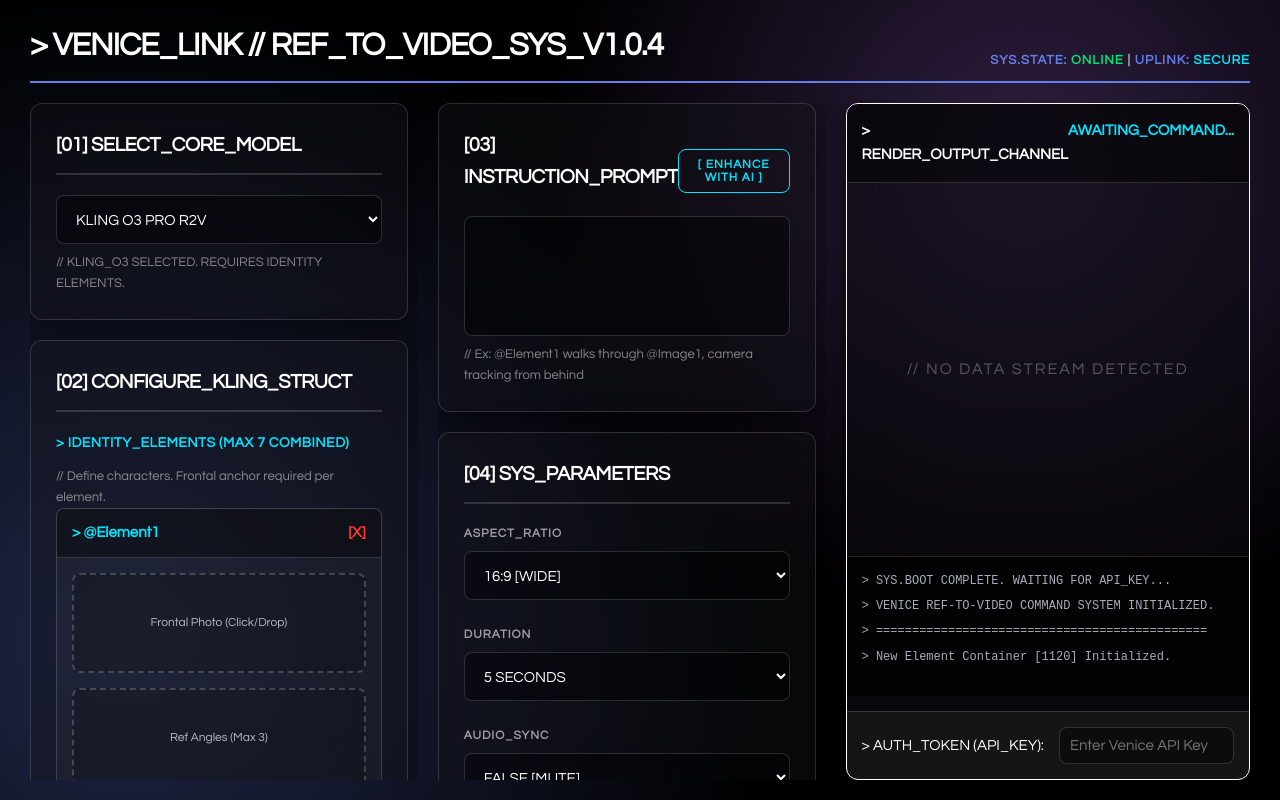
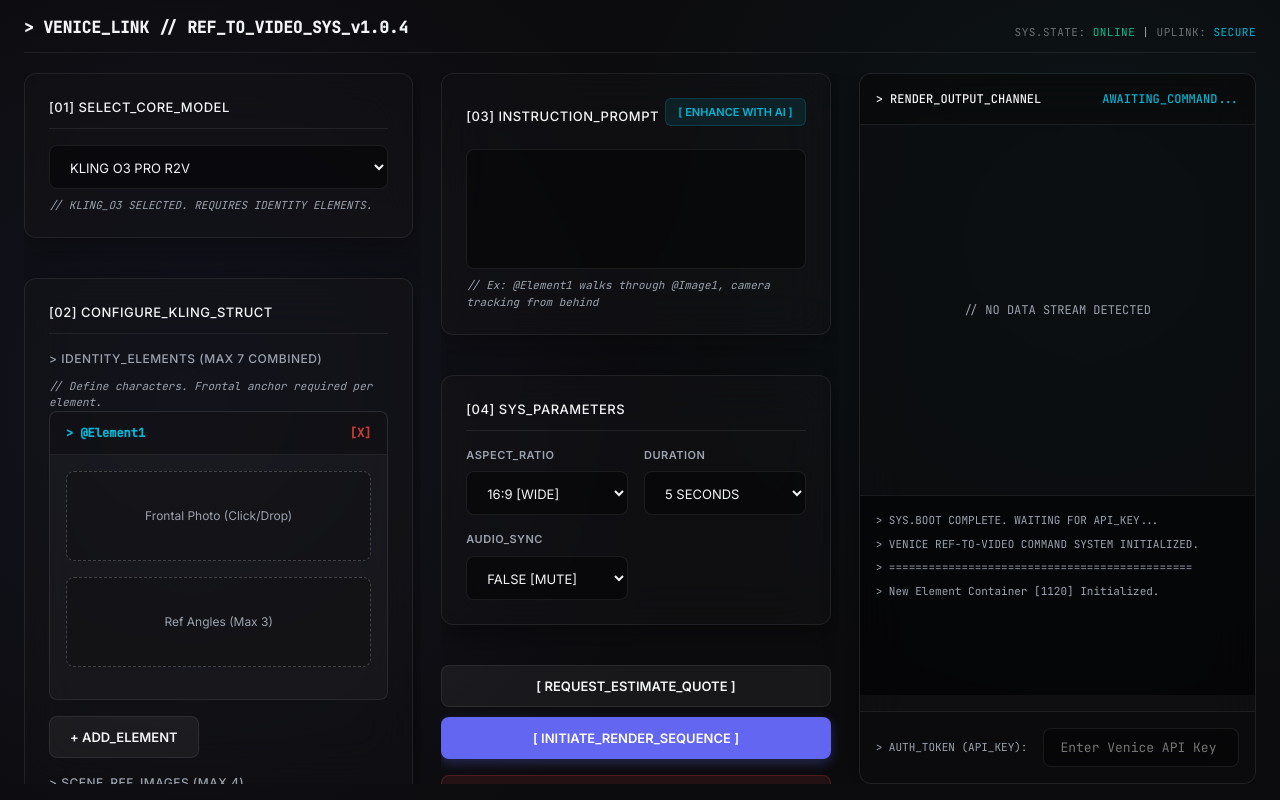
Before and after one commit to vivmuk/R2V-Venice, a website: page index.html in a window 1280 px wide. Both pictures are taken after a click on the button "+ ADD_ELEMENT". Drawn offline with Linux system fonts and the light colour scheme.

Commit message:
refactor: update UI theme with Inter font, refined color palette, and modernized glassmorphism styles

```diff
--- a/app.js
+++ b/app.js
@@ -282,9 +282,9 @@ function buildPayload(isQuote = false) {
         })).filter(e => e.frontal_image_url);
 
         if (elementsApiData.length > 0) payload.elements = elementsApiData;
-        if (klingSceneData.length > 0) payload.image_urls = klingSceneData;
+        if (klingSceneData.length > 0) payload.scene_image_urls = klingSceneData;
 
-        if (!payload.elements && !payload.image_urls) {
+        if (!payload.elements && !payload.scene_image_urls) {
             throw new Error('KLING O3 reqs at least 1 Element or Scene Ref');
         }
     } else {
--- a/index.html
+++ b/index.html
@@ -6,7 +6,7 @@
     <title>Venice AI Command Center | R2V</title>
     <link rel="preconnect" href="https://fonts.googleapis.com">
     <link rel="preconnect" href="https://fonts.gstatic.com" crossorigin>
-    <link href="https://fonts.googleapis.com/css2?family=IBM+Plex+Mono:wght@400;500;600&family=JetBrains+Mono:wght@400;700;800&display=swap" rel="stylesheet">
+    <link href="https://fonts.googleapis.com/css2?family=Inter:wght@300;400;500;600;700&family=JetBrains+Mono:wght@400;500&display=swap" rel="stylesheet">
     <link rel="stylesheet" href="style.css">
 </head>
 <body>
--- a/style.css
+++ b/style.css
@@ -1,22 +1,25 @@
 :root {
-    /* Swiss + Glassmorphism Palette */
-    --swiss-blue: #667EEA;
-    --swiss-purple: #764BA2;
-    --swiss-red: #FF3B30;
-    --swiss-black: #000000;
-    --swiss-white: #FFFFFF;
+    /* Refined Palettes */
+    --accent-blue: #6366f1;
+    --accent-blue-hover: #4f46e5;
+    --accent-cyan: #06b6d4;
+    --accent-cyan-hover: #0891b2;
+    --danger: #ef4444;
+    --danger-hover: #dc2626;
+    --success: #10b981;
 
-    /* Terminal Accents */
-    --neon-green: #00e676;
-    --neon-cyan: #00e5ff;
+    --bg-color: #0c0c0e;
+    --text-primary: #f3f4f6;
+    --text-muted: #9ca3af;
 
-    --font-primary: 'Century Gothic', CenturyGothic, Helvetica, Arial, sans-serif;
+    --font-primary: 'Inter', system-ui, sans-serif;
+    --font-mono: 'JetBrains Mono', monospace;
 
-    /* Glass Properties */
-    --glass-bg: rgba(20, 20, 25, 0.4);
-    --glass-border: rgba(255, 255, 255, 0.15);
+    /* Glass / Borders */
+    --glass-bg: rgba(20, 20, 24, 0.4);
+    --glass-border: rgba(255, 255, 255, 0.08);
     --glass-blur: blur(24px);
-    --glass-shadow: 0 8px 32px 0 rgba(0, 0, 0, 0.5);
+    --glass-shadow: 0 8px 32px rgba(0, 0, 0, 0.4);
 }
 
 * {
@@ -26,42 +29,45 @@
 }
 
 body {
-    background: var(--swiss-black);
-    /* Swiss-glass abstract background */
+    background: var(--bg-color);
     background-image:
-        radial-gradient(circle at 80% 20%, rgba(118, 75, 162, 0.4) 0%, transparent 40%),
-        radial-gradient(circle at 10% 80%, rgba(102, 126, 234, 0.3) 0%, transparent 50%);
+        radial-gradient(circle at 15% 50%, rgba(99, 102, 241, 0.08) 0%, transparent 45%),
+        radial-gradient(circle at 85% 30%, rgba(6, 182, 212, 0.05) 0%, transparent 40%);
     background-attachment: fixed;
-    color: var(--swiss-white);
+    color: var(--text-primary);
     font-family: var(--font-primary);
-    font-size: 15px;
-    line-height: 1.6;
+    font-size: 13px;
+    line-height: 1.5;
     height: 100vh;
     min-height: 100vh;
     overflow: hidden;
+    -webkit-font-smoothing: antialiased;
 }
 
-/* Typography & General (Swiss Minimal) */
+/* Typography */
 h1, h2, h3, h4 {
-    font-weight: 700;
-    letter-spacing: -0.5px; /* Swiss tight tracking */
-    text-transform: uppercase;
+    font-weight: 500;
 }
 
 h2 {
-    font-size: 20px;
-    border-bottom: 2px solid var(--glass-border);
-    padding-bottom: 12px;
-    margin-bottom: 20px;
-    color: var(--swiss-white);
+    font-size: 13px;
+    text-transform: uppercase;
+    letter-spacing: 0.5px;
+    color: var(--text-primary);
+    border-bottom: 1px solid var(--glass-border);
+    padding-bottom: 10px;
+    margin-bottom: 16px;
     display: flex;
     justify-content: space-between;
+    align-items: center;
 }
 
 h3 {
-    font-size: 14px;
-    color: var(--neon-cyan);
-    margin-bottom: 12px;
+    font-size: 12px;
+    color: var(--text-muted);
+    margin-bottom: 10px;
+    font-weight: 500;
+    text-transform: uppercase;
     letter-spacing: 0.5px;
 }
 
@@ -69,7 +75,7 @@ h3 {
     max-width: 100%;
     height: 100vh;
     margin: 0;
-    padding: 20px 30px;
+    padding: 16px 24px;
     position: relative;
     z-index: 10;
     display: flex;
@@ -81,20 +87,24 @@ h3 {
     display: flex;
     justify-content: space-between;
     align-items: flex-end;
-    border-bottom: 2px solid var(--swiss-blue);
-    padding-bottom: 10px;
+    border-bottom: 1px solid var(--glass-border);
+    padding-bottom: 12px;
     margin-bottom: 20px;
     flex-shrink: 0;
 }
 
 .sys-title h1 {
-    font-size: 32px;
-    color: var(--swiss-white);
-    letter-spacing: -1px;
+    font-size: 16px;
+    font-weight: 600;
+    color: var(--text-primary);
+    display: flex;
+    align-items: center;
+    gap: 8px;
+    font-family: var(--font-mono);
 }
 
 .sys-title .cursor {
-    color: var(--neon-cyan);
+    color: var(--accent-cyan);
     animation: blink 1s step-end infinite;
 }
 
@@ -103,21 +113,21 @@ h3 {
 }
 
 .sys-status {
-    font-size: 13px;
-    color: rgba(255,255,255,0.7);
-    font-weight: bold;
-    letter-spacing: 1px;
+    font-size: 11px;
+    font-family: var(--font-mono);
+    color: var(--text-muted);
+    letter-spacing: 0.5px;
 }
 
-.status-label { color: var(--swiss-blue); }
-.green { color: var(--neon-green); }
-.cyan { color: var(--neon-cyan); }
+.status-label { color: rgba(255,255,255,0.4); }
+.green { color: var(--success); }
+.cyan { color: var(--accent-cyan); }
 .blinking { animation: blink 2s infinite; }
 
-/* Main Panels - Dashboard Grid */
+/* Dashboard Grid */
 .control-panel {
     display: grid;
-    grid-template-columns: 1.2fr 1.2fr 1fr;
+    grid-template-columns: 1fr 1fr 1fr;
     gap: 20px;
     flex-grow: 1;
     overflow: hidden;
@@ -127,35 +137,43 @@ h3 {
     display: flex;
     flex-direction: column;
     height: 100%;
+    gap: 20px;
 }
 
 .scrollable-col {
     overflow-y: auto;
-    padding-right: 10px;
+    padding-right: 8px;
 }
 .scrollable-col::-webkit-scrollbar {
     width: 6px;
 }
+.scrollable-col::-webkit-scrollbar-track {
+    background: transparent;
+}
 .scrollable-col::-webkit-scrollbar-thumb {
+    background: rgba(255,255,255,0.1);
+    border-radius: 4px;
+}
+.scrollable-col::-webkit-scrollbar-thumb:hover {
     background: rgba(255,255,255,0.2);
-    border-radius: 4px;
 }
 
 .panel-section {
     background: var(--glass-bg);
     border: 1px solid var(--glass-border);
     border-radius: 12px;
-    padding: 25px;
+    padding: 24px;
     box-shadow: var(--glass-shadow);
     backdrop-filter: var(--glass-blur);
     -webkit-backdrop-filter: var(--glass-blur);
 }
 
 .sys-msg, .sys-hint {
-    color: rgba(255,255,255,0.5);
-    font-size: 13px;
+    color: var(--text-muted);
+    font-size: 11px;
     margin-top: 8px;
-    font-style: normal;
+    font-style: italic;
+    font-family: var(--font-mono);
 }
 
 .hidden { display: none !important; }
@@ -163,138 +181,114 @@ h3 {
 /* Inputs */
 .terminal-input {
     background: rgba(0, 0, 0, 0.4);
-    color: var(--swiss-white);
+    color: var(--text-primary);
     border: 1px solid var(--glass-border);
     border-radius: 8px;
-    padding: 15px;
+    padding: 12px 16px;
     font-family: var(--font-primary);
-    font-size: 15px;
+    font-size: 13px;
     width: 100%;
     outline: none;
-    transition: all 0.3s ease;
+    transition: all 0.2s ease;
 }
 
 .terminal-input:focus {
-    border-color: var(--neon-cyan);
+    border-color: var(--accent-blue);
     background: rgba(0, 0, 0, 0.6);
-    box-shadow: 0 0 0 3px rgba(0, 229, 255, 0.15);
-}
-
-.prompt-box {
-    margin-bottom: 10px;
+    box-shadow: 0 0 0 3px rgba(99, 102, 241, 0.15);
 }
 
 .rich-prompt {
     min-height: 120px;
-    max-height: 300px;
+    max-height: 250px;
     overflow-y: auto;
     white-space: pre-wrap;
     word-break: break-all;
-    line-height: 1.8;
+    line-height: 1.6;
 }
 
 .ref-highlight {
-    color: var(--swiss-black);
-    background-color: var(--neon-green);
-    padding: 2px 8px;
+    color: #fff;
+    background-color: rgba(6, 182, 212, 0.2);
+    border: 1px solid var(--accent-cyan);
+    padding: 2px 6px;
     border-radius: 4px;
-    font-weight: bold;
+    font-weight: 500;
+    font-size: 12px;
     margin: 0 2px;
-    user-select: all;
-    display: inline-block;
 }
 
-/* Grid Layouts - Swiss Structure */
+/* Upload & Drop Areas */
 .upload-grid {
     display: grid;
-    grid-template-columns: repeat(auto-fill, minmax(280px, 1fr));
-    gap: 20px;
+    grid-template-columns: 1fr;
+    gap: 16px;
 }
 
-/* File Drop Areas */
 .file-drop-area {
-    border: 2px dashed rgba(255,255,255,0.2);
+    border: 1px dashed rgba(255,255,255,0.2);
     border-radius: 8px;
     background: rgba(0,0,0,0.2);
     padding: 20px;
     text-align: center;
     position: relative;
     cursor: pointer;
-    transition: all 0.3s ease;
-    min-height: 100px;
+    transition: all 0.2s ease;
+    min-height: 90px;
     display: flex;
     flex-direction: column;
     align-items: center;
     justify-content: center;
 }
 
-.file-drop-area:hover, .file-drop-area.dragover {
-    border-color: var(--swiss-blue);
-    background: rgba(102, 126, 234, 0.1);
+.file-drop-area:hover {
+    border-color: var(--accent-blue);
+    background: rgba(99, 102, 241, 0.08);
 }
 
 .hidden-input {
     position: absolute;
-    top: 0; left: 0; right: 0; bottom: 0;
+    inset: 0;
     opacity: 0;
     cursor: pointer;
     width: 100%;
     height: 100%;
 }
 
-.drop-text { color: var(--swiss-white); font-size: 14px; font-weight: bold; }
-.drop-text-sm { color: rgba(255,255,255,0.7); font-size: 12px; }
+.drop-text { color: var(--text-primary); font-size: 13px; font-weight: 500; }
+.drop-text-sm { color: var(--text-muted); font-size: 12px; }
 
 /* Image Previews */
 .preview-row {
     display: flex;
     flex-wrap: wrap;
-    gap: 15px;
+    gap: 12px;
 }
 
 .preview-chip {
-    width: 80px;
-    height: 80px;
-    background: rgba(0,0,0,0.5);
+    width: 64px;
+    height: 64px;
+    background: rgba(0,0,0,0.4);
     border: 1px solid var(--glass-border);
     border-radius: 8px;
     position: relative;
     background-size: cover;
     background-position: center;
-    box-shadow: 0 4px 12px rgba(0,0,0,0.4);
+    box-shadow: 0 4px 12px rgba(0,0,0,0.2);
 }
 
 .chip-label {
     position: absolute;
-    bottom: -25px;
-    left: 0; right: 0;
-    text-align: center;
-    font-size: 11px;
-    color: var(--neon-green);
-    font-weight: bold;
-    background: var(--glass-bg);
-    border: 1px solid var(--glass-border);
-    backdrop-filter: var(--glass-blur);
+    bottom: -22px;
+    left: 50%;
+    transform: translateX(-50%);
+    font-size: 10px;
+    color: var(--text-primary);
+    background: var(--accent-blue);
     border-radius: 4px;
-    padding: 2px 0;
-}
-
-.preview-chip .remove-btn {
-    position: absolute;
-    top: -8px; right: -8px;
-    background: var(--swiss-red);
-    color: var(--swiss-white);
-    border: none;
-    border-radius: 50%;
-    width: 24px; height: 24px;
-    font-size: 12px;
-    font-weight: bold;
-    display: flex;
-    align-items: center;
-    justify-content: center;
-    cursor: pointer;
-    z-index: 5;
-    box-shadow: 0 2px 8px rgba(255, 59, 48, 0.5);
+    padding: 2px 8px;
+    white-space: nowrap;
+    font-weight: 600;
 }
 
 /* Cards */
@@ -305,170 +299,196 @@ h3 {
     overflow: hidden;
 }
 .card-header {
-    background: rgba(0,0,0,0.4);
-    padding: 12px 15px;
+    background: rgba(0,0,0,0.3);
+    padding: 12px 16px;
     display: flex;
     justify-content: space-between;
+    align-items: center;
     border-bottom: 1px solid var(--glass-border);
-    font-weight: bold;
-    color: var(--neon-cyan);
+    font-size: 12px;
+    font-family: var(--font-mono);
+    font-weight: 600;
+    color: var(--accent-cyan);
 }
 .btn-remove-element {
-    color: var(--swiss-red);
+    color: var(--danger);
     cursor: pointer;
+    font-size: 12px;
+    opacity: 0.8;
 }
-.card-body { padding: 15px; }
+.btn-remove-element:hover { opacity: 1; text-decoration: underline; }
+.card-body { padding: 16px; }
 
 /* Settings */
 .settings-grid .settings-row {
-    display: flex;
-    flex-wrap: wrap;
-    gap: 25px;
+    display: grid;
+    grid-template-columns: 1fr 1fr;
+    gap: 16px;
 }
 
 .setting-item {
-    flex: 1;
-    min-width: 180px;
     display: flex;
     flex-direction: column;
     gap: 8px;
 }
 .setting-item label {
-    font-weight: bold;
-    font-size: 12px;
-    color: rgba(255,255,255,0.6);
-    letter-spacing: 1px;
+    font-size: 11px;
+    color: var(--text-muted);
+    font-weight: 600;
+    letter-spacing: 0.5px;
 }
 
 /* Buttons */
 .btn-primary, .btn-secondary, .btn-danger, .btn-action {
     font-family: var(--font-primary);
-    padding: 14px 24px;
-    font-size: 15px;
-    font-weight: bold;
+    padding: 12px 20px;
+    font-size: 13px;
+    font-weight: 600;
     cursor: pointer;
     border-radius: 8px;
-    transition: all 0.3s ease;
-    border: none;
-    text-transform: uppercase;
-    letter-spacing: 1px;
+    transition: all 0.2s ease;
+    border: 1px solid transparent;
+    display: inline-flex;
+    align-items: center;
+    justify-content: center;
+    gap: 8px;
 }
 
 .btn-primary {
-    background: var(--swiss-blue);
-    color: var(--swiss-white);
+    background: var(--accent-blue);
+    color: #fff;
     width: 100%;
-    box-shadow: 0 4px 15px rgba(102, 126, 234, 0.4);
+    box-shadow: 0 4px 12px rgba(99, 102, 241, 0.3);
 }
 .btn-primary:hover {
-    background: #5a71d8;
-    transform: translateY(-2px);
-    box-shadow: 0 6px 20px rgba(102, 126, 234, 0.6);
+    background: var(--accent-blue-hover);
+    transform: translateY(-1px);
+    box-shadow: 0 6px 16px rgba(99, 102, 241, 0.4);
+}
+.btn-primary:active {
+    transform: translateY(1px);
 }
 .btn-primary:disabled {
-    background: rgba(255,255,255,0.1);
-    color: rgba(255,255,255,0.3);
+    opacity: 0.5;
     cursor: not-allowed;
+    transform: none;
     box-shadow: none;
-    transform: none;
 }
 
 .btn-secondary {
-    background: rgba(255,255,255,0.1);
-    color: var(--swiss-white);
-    border: 1px solid var(--glass-border);
+    background: rgba(255,255,255,0.05);
+    color: var(--text-primary);
+    border-color: var(--glass-border);
 }
 .btn-secondary:hover {
-    background: rgba(255,255,255,0.2);
-    border-color: var(--swiss-white);
+    background: rgba(255,255,255,0.08);
+    border-color: rgba(255,255,255,0.2);
 }
 
 .btn-action {
-    background: transparent;
-    color: var(--neon-cyan);
-    border: 1px solid var(--neon-cyan);
-    font-size: 12px;
-    padding: 8px 16px;
+    background: rgba(6, 182, 212, 0.1);
+    color: var(--accent-cyan);
+    border-color: rgba(6, 182, 212, 0.2);
+    font-size: 11px;
+    padding: 6px 12px;
+    border-radius: 6px;
 }
 .btn-action:hover {
-    background: rgba(0, 229, 255, 0.1);
-    box-shadow: 0 0 10px rgba(0, 229, 255, 0.2);
+    background: rgba(6, 182, 212, 0.15);
+    border-color: rgba(6, 182, 212, 0.4);
 }
 
 .btn-danger {
-    background: transparent;
-    color: var(--swiss-red);
-    border: 1px solid var(--swiss-red);
+    background: rgba(239, 68, 68, 0.1);
+    color: var(--danger);
+    border-color: rgba(239, 68, 68, 0.2);
     width: 100%;
-    margin-top: 15px;
+    margin-top: 16px;
 }
 .btn-danger:hover {
-    background: var(--swiss-red);
-    color: var(--swiss-white);
+    background: rgba(239, 68, 68, 0.15);
+    border-color: rgba(239, 68, 68, 0.4);
 }
 
 /* Spacing Utils */
-.mt-1 { margin-top: 15px; }
+.mt-1 { margin-top: 16px; }
 
 /* Output Panel */
 .output-panel {
-    border-color: var(--neon-blue);
     padding: 0;
     overflow: hidden;
+    display: flex;
+    flex-direction: column;
+    height: 100%;
 }
 .output-header {
-    background: rgba(0,0,0,0.6);
-    padding: 15px;
+    background: rgba(0,0,0,0.4);
+    padding: 16px;
     border-bottom: 1px solid var(--glass-border);
     display: flex;
     justify-content: space-between;
-    font-weight: bold;
+    font-weight: 500;
+    font-size: 12px;
+    font-family: var(--font-mono);
 }
 .output-content {
     flex-grow: 1;
     display: flex;
     align-items: center;
     justify-content: center;
-    padding: 20px;
-    position: relative;
+    padding: 24px;
     background: rgba(0,0,0,0.2);
+    min-height: 250px;
 }
 .placeholder-text {
-    color: rgba(255,255,255,0.3);
-    font-size: 16px;
-    letter-spacing: 2px;
+    color: var(--text-muted);
+    font-size: 12px;
+    font-family: var(--font-mono);
 }
 
 .log-console {
-    height: 140px;
+    height: 200px;
     overflow-y: auto;
-    background: rgba(0,0,0,0.8);
+    background: rgba(0,0,0,0.6);
     border-top: 1px solid var(--glass-border);
-    padding: 15px;
-    font-family: monospace;
-    font-size: 12px;
-    color: #aab;
+    padding: 16px;
+    font-family: var(--font-mono);
+    font-size: 11px;
+    color: #9ca3af;
+    line-height: 1.6;
 }
 .log-console p { margin-bottom: 6px; }
-.log-error { color: var(--swiss-red); font-weight: bold; }
-.log-success { color: var(--neon-green); font-weight: bold; }
+.log-error { color: var(--danger); }
+.log-success { color: var(--success); }
+
+.log-console::-webkit-scrollbar { width: 6px; }
+.log-console::-webkit-scrollbar-thumb { background: rgba(255,255,255,0.1); border-radius: 4px; }
+.log-console::-webkit-scrollbar-thumb:hover { background: rgba(255,255,255,0.2); }
 
 .api-key-panel {
-    padding: 15px;
-    background: rgba(255,255,255,0.05);
+    padding: 16px;
+    background: rgba(0,0,0,0.2);
     border-top: 1px solid var(--glass-border);
     display: flex;
     align-items: center;
+    gap: 16px;
+}
+.api-key-panel label {
+    font-family: var(--font-mono);
+    font-size: 11px;
+    color: var(--text-muted);
+    white-space: nowrap;
 }
 .auth-input {
     flex: 1;
-    margin-left: 15px;
-    padding: 10px;
+    padding: 10px 16px;
+    font-family: var(--font-mono);
 }
+
 .video-player {
     width: 100%;
-    max-height: 550px;
+    max-height: 100%;
     object-fit: contain;
     border-radius: 8px;
-    box-shadow: 0 8px 30px rgba(0,0,0,0.5);
+    box-shadow: 0 8px 32px rgba(0,0,0,0.4);
 }
```
